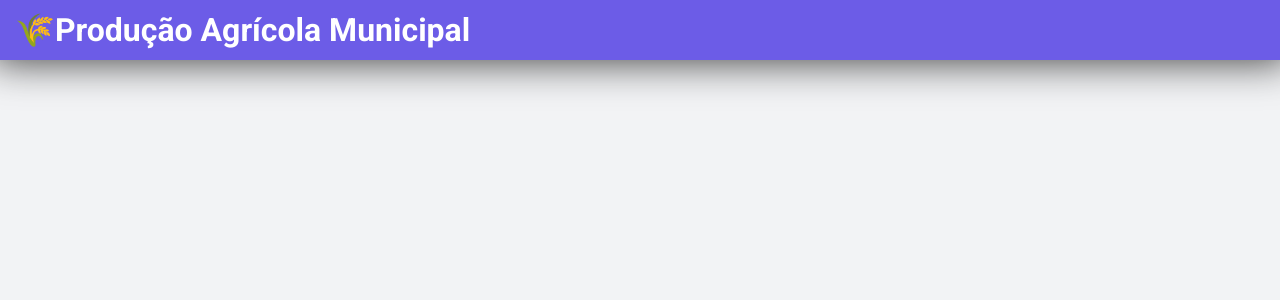
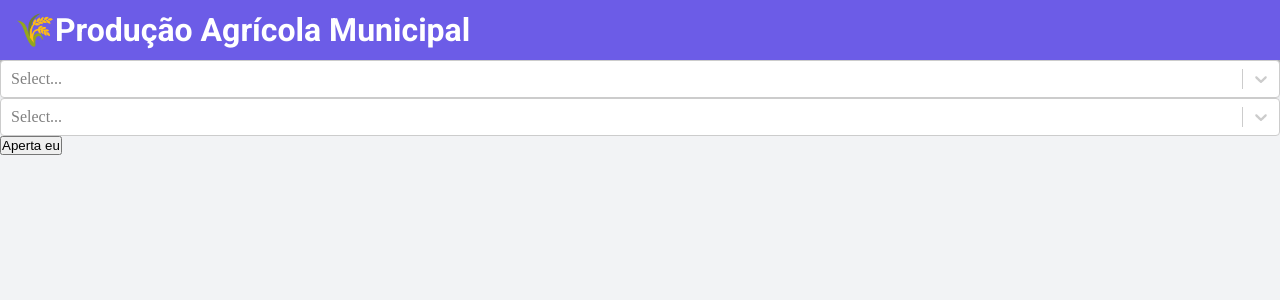
Before and after one commit to decobeto/dados-covid-19-brasil, a React (Create React App) app: page / in a window 1280 px wide. Shown: the top 300 px of the page. Built offline with nearby package versions, Linux system fonts and the light colour scheme; no server answers.

Commit message:
Adição de select e mudança na chamada da api

```diff
--- a/package.json
+++ b/package.json
@@ -10,6 +10,7 @@
     "react": "^17.0.1",
     "react-dom": "^17.0.1",
     "react-scripts": "4.0.3",
+    "react-select": "^4.2.1",
     "styled-components": "^5.2.1",
     "web-vitals": "^1.0.1"
   },
--- a/src/App.js
+++ b/src/App.js
@@ -1,8 +1,10 @@
-import React, { useEffect, useState } from 'react';
+import React, {  useState, useCallback } from 'react';
 import styled from 'styled-components';
+import Select from 'react-select'
 import Navbar from './components/navBar';
 import api from './services/api';
 import './styles/global.css'
+import { period, state } from './services/selectOptions';
 
 const Section = styled.section`
   height: 100vh;
@@ -11,22 +13,31 @@ const Section = styled.section`
 
 function App() {
   const [data, setData] = useState()
-  useEffect(() => {
-    async function fetchData(){
+  const [selectedPeriod, setSelectedPeriod] = useState('')
+  const [selectedState, setSelectedState] = useState('')
+  const [isSending, setIsSending] = useState(false)
 
-      const request = await api.get('/api/v3/agregados/1613/periodos/2019/variaveis/2313%7C1002313%7C216%7C1000216%7C214%7C112%7C215%7C1000215?localidades=N3[42]&classificacao=82[all]')
-      setData(request.data)
-      return request
-    }
-    fetchData()
-  }, [])
+  const sendRequest = useCallback(async (selectedPeriod, selectedState) => {
+    if (isSending) return
+    setIsSending(true)
+    const request = await api.get(`/api/v3/agregados/1613/periodos/${selectedPeriod.value}/variaveis/2313%7C1002313%7C216%7C1000216%7C214%7C112%7C215%7C1000215?localidades=N3[${selectedState.value}]&classificacao=82[all]`)
+    setData(request.data)
+    setIsSending(false)
+  }, [isSending])
 
   console.log(data)
+  console.log(selectedState.value)
+  console.log(selectedPeriod.value)
 
   return (
     <>
       <Section>
         <Navbar />
+        <div>
+          <Select options={period} value={selectedPeriod} onChange={setSelectedPeriod} />
+          <Select options={state} value={selectedState} onChange={setSelectedState} />
+          <input value='Aperta eu' type={"button"} disabled={isSending} onClick={sendRequest} />
+        </div>
       </Section>
     </>
   );
--- /dev/null
+++ b/src/services/selectOptions.js
@@ -0,0 +1,31 @@
+export const period = [{value: '2019', label: '2019'},
+                      {value: '2018', label: '2018'},
+                      {value: '2017', label: '2017'},
+                      {value: '2016', label: '2016'}]
+
+export const state = [{value: '12', label: 'Acre'},
+                      {value: '27', label: 'Alagoas'},
+                      {value: '16', label: 'Amapá'},
+                      {value: '13', label: 'Amazonas'},
+                      {value: '29', label: 'Bahia'},
+                      {value: '23', label: 'Ceará'},
+                      {value: '53', label: 'Distrito Federal'},
+                      {value: '32', label: 'Espírito Santo'},
+                      {value: '52', label: 'Goiás'},
+                      {value: '21', label: 'Maranhão'},
+                      {value: '51', label: 'Mato Grosso'},
+                      {value: '50', label: 'Mato Grosso do Sul'},
+                      {value: '31', label: 'Minas Gerais'},
+                      {value: '15', label: 'Pará'},
+                      {value: '25', label: 'Paraíba'},
+                      {value: '41', label: 'Paraná'},
+                      {value: '22', label: 'Piauí'},
+                      {value: '33', label: 'Rio de Janeiro'},
+                      {value: '24', label: 'Rio Grande do Norte'},
+                      {value: '43', label: 'Rio Grande do Sul'},
+                      {value: '11', label: 'Rondônia'},
+                      {value: '14', label: 'Roraima'},
+                      {value: '42', label: 'Santa Catarina'},
+                      {value: '35', label: 'São Paulo'},
+                      {value: '28', label: 'Sergipe'},
+                      {value: '17', label: 'Tocantins'}]
```
Also changed, not shown: 1 other file (tests, documents, lock files or other folders).
